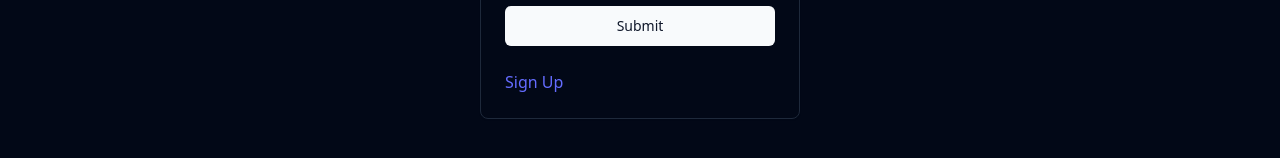
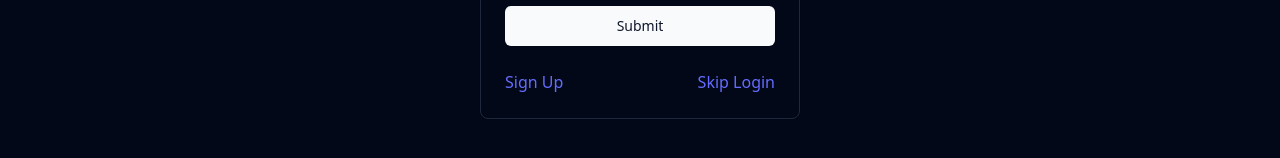
Before and after one commit to lernEarnBurn/blog-site, a React app in the folder viewing-interface/: page /log-in in a window 1280 px wide. Shown: the part 478-636 px from the top of the page. Built offline with nearby package versions, Linux system fonts and the light colour scheme; the HTML template or start-up script is replaced by a standard one.

Commit message:
made option to bypass login to see interface

```diff
--- a/viewing-interface/src/App.tsx
+++ b/viewing-interface/src/App.tsx
@@ -18,9 +18,6 @@ function App() {
 
   const location = useLocation()
 
-  //maybe store the decoded jwt in a context api
-
-  //might want to have the / direct to BlogMenu even if not logged in because most of app is ok without login
   return (
     <ThemeProvider defaultTheme="dark" storageKey="vite-ui-theme">
       <NavBar loggedIn={loggedIn} setLoggedIn={setLoggedIn}/>
--- a/viewing-interface/src/components/CommentSection.tsx
+++ b/viewing-interface/src/components/CommentSection.tsx
@@ -1,5 +1,6 @@
 import axios from "axios"
 
+import { useNavigate } from "react-router-dom";
 import { useState, useEffect, useRef } from "react"
 import type { RefObject } from 'react';
 
@@ -50,6 +51,7 @@ export function CommentSection(props: CommentSectionProps){
 
 
   const contentRef: RefObject<HTMLInputElement> = useRef(null);
+  const navigate = useNavigate()
 
   async function createComment(){
     if(localStorage.getItem('token') && contentRef.current?.value.trim() !== "" && contentRef.current?.value){
@@ -71,7 +73,6 @@ export function CommentSection(props: CommentSectionProps){
 
         const newComment: Comment = {
           id: 'sdabidusbadiubsudadbisdbusa',
-          //this will be the users id
           author: {_id: '', username: localStorage.getItem('username'), password: ''},
           post: props.postId,
           content: contentRef.current?.value.trim() || "",
@@ -83,6 +84,8 @@ export function CommentSection(props: CommentSectionProps){
       } catch (err){
         console.log(err)
       }
+    }else{
+      navigate('/')
     }
   }
 
@@ -95,16 +98,17 @@ export function CommentSection(props: CommentSectionProps){
             <Comment key={index} author={comment.author.username} content={comment.content}/>
           ))}
         </CardContent>
-        <CardFooter className="flex gap-2 items-center justify-center border-t">
+        <CardFooter className="flex gap-3 items-center justify-center border-t">
           <Input ref={contentRef} className="mt-8"  type="text" placeholder="Add a comment..."/>
           {!loading ? ( <Button onClick={createComment} size="icon" className=" mt-8 rounded-full h-9 w-9 comment-button hover:scale-[1.03]">
                           <Send className="icon"/>
                         </Button>)
                         :
                       ( <Button disabled onClick={createComment} size="icon" className=" mt-8 rounded-full h-9 w-9 comment-button hover:scale-[1.03]">
+
                           <Send className="icon"/>
                         </Button>
-
+                        //fix icon
           )}
         </CardFooter>
       </Card>
--- a/viewing-interface/src/components/LoginForm.tsx
+++ b/viewing-interface/src/components/LoginForm.tsx
@@ -81,8 +81,9 @@ export function LoginForm(props: loginFormProps){
               <Loader2 className='mr-2 h-4 w-4 animate-spin'/>
             </Button> )}
           </CardContent>
-          <CardFooter>
+          <CardFooter className='flex justify-between'>
             <Link to="/sign-up">Sign Up</Link>
+            <Link to="/blogs">Skip Login</Link>
           </CardFooter>
       </Card>
     </div>
--- a/viewing-interface/src/components/SignupForm.tsx
+++ b/viewing-interface/src/components/SignupForm.tsx
@@ -116,6 +116,7 @@ export function SignupForm(props: signUpFormProps) {
         </CardContent>
         <CardFooter>
           <Link to="/log-in">Login</Link>
+          <Link to="/blogs">Skip Signup</Link>
         </CardFooter>
       </Card>
     </div>
```
